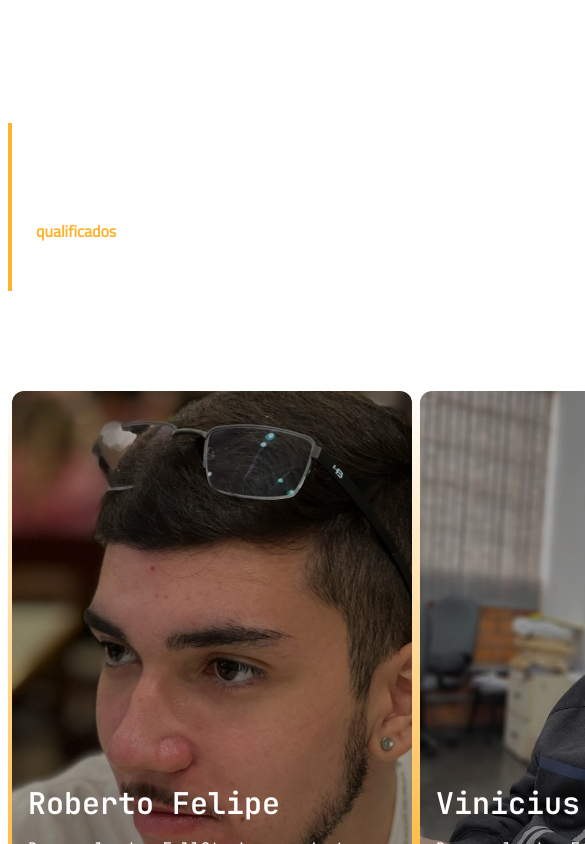
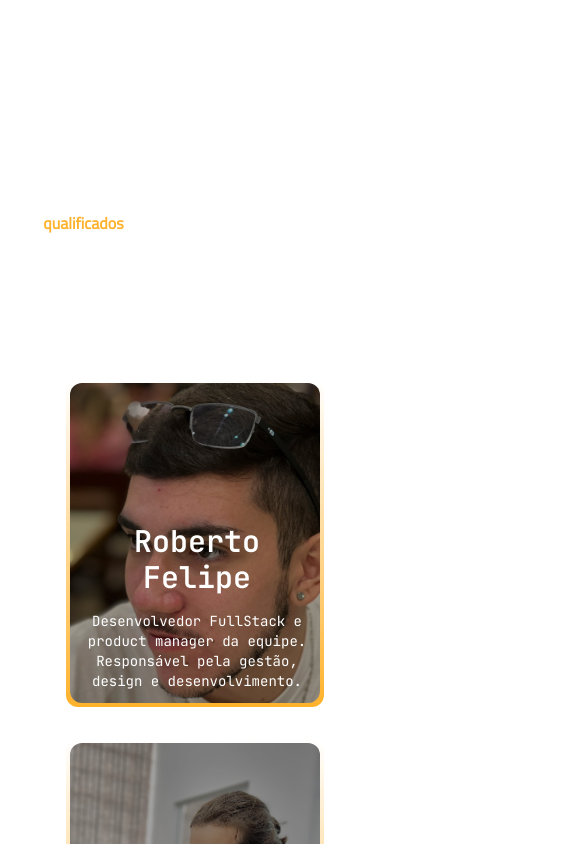
Before and after one commit to DevTeam-On/dev-team-page, a Next.js app: page / in a window 390 px wide. Shown: the part 2960-3804 px from the top of the page, 585 px wide, since content can reach past the window. Built offline with nearby package versions, Linux system fonts and the light colour scheme.

Commit message:
feat: add responsiveness at OurTeam Component

```diff
--- a/src/components/OurTeam/CardPerson/index.tsx
+++ b/src/components/OurTeam/CardPerson/index.tsx
@@ -12,7 +12,7 @@ export default function CardPerson({
     <div className="group relative rounded-xl bg-gradient-to-t from-yellow-800 to-transparent p-1 duration-300 ease-in-out hover:scale-105">
       <div
         style={{ backgroundImage: `url('${image.src}')` }}
-        className="flex h-[530px] w-[400px] items-end rounded-xl bg-cover bg-center p-4 brightness-[65%]"
+        className="flex h-[320px] w-[250px] items-end rounded-xl bg-cover bg-center p-4 brightness-[65%] laptop:h-[530px] laptop:w-[400px]"
       />
       <div className="hidden bg-black group-hover:block">
         <div className="absolute top-0 m-4 flex w-full flex-col items-start gap-4 font-jetBrainsMono text-white">
@@ -23,7 +23,7 @@ export default function CardPerson({
 
       <div className="absolute bottom-0 m-4 flex flex-col gap-4 font-jetBrainsMono text-white">
         <h1 className="text-3xl font-semibold">{name}</h1>
-        <p>{description}</p>
+        <p className="text-sm laptop:text-xl">{description}</p>
       </div>
     </div>
   )
--- a/src/components/OurTeam/ContainerProfessionals/index.tsx
+++ b/src/components/OurTeam/ContainerProfessionals/index.tsx
@@ -5,7 +5,7 @@ import Felipe from '@/assets/images/felipe_moreira.jpg'
 
 export default function ContainerProfessionals() {
   return (
-    <div className="flex items-center justify-evenly">
+    <div className="flex flex-col items-center gap-8 laptop:flex-row laptop:justify-evenly">
       <CardPerson
         description="Desenvolvedor FullStack e product manager da equipe. Responsável pela gestão, design e desenvolvimento."
         name="Roberto Felipe"
--- a/src/components/OurTeam/index.tsx
+++ b/src/components/OurTeam/index.tsx
@@ -4,9 +4,9 @@ import ContainerProfessionals from './ContainerProfessionals'
 export default function OurTeam() {
   return (
     <Container>
-      <div className="mb-36 mt-36 flex select-none flex-col">
-        <div className="mb-24 flex flex-col gap-6 border-l-4 border-yellow-800 pl-6">
-          <h1 className="font-mavenPro text-5xl font-semibold text-white">
+      <div className="mb-36 mt-36 flex select-none flex-col text-center laptop:text-start">
+        <div className="mb-24 flex flex-col gap-6 border-yellow-800 pl-6 laptop:border-l-4">
+          <h1 className="font-mavenPro text-4xl font-semibold text-white laptop:text-6xl">
             Nossa Equipe
           </h1>
           <p className="font-titilliumWeb text-base text-white">
```
